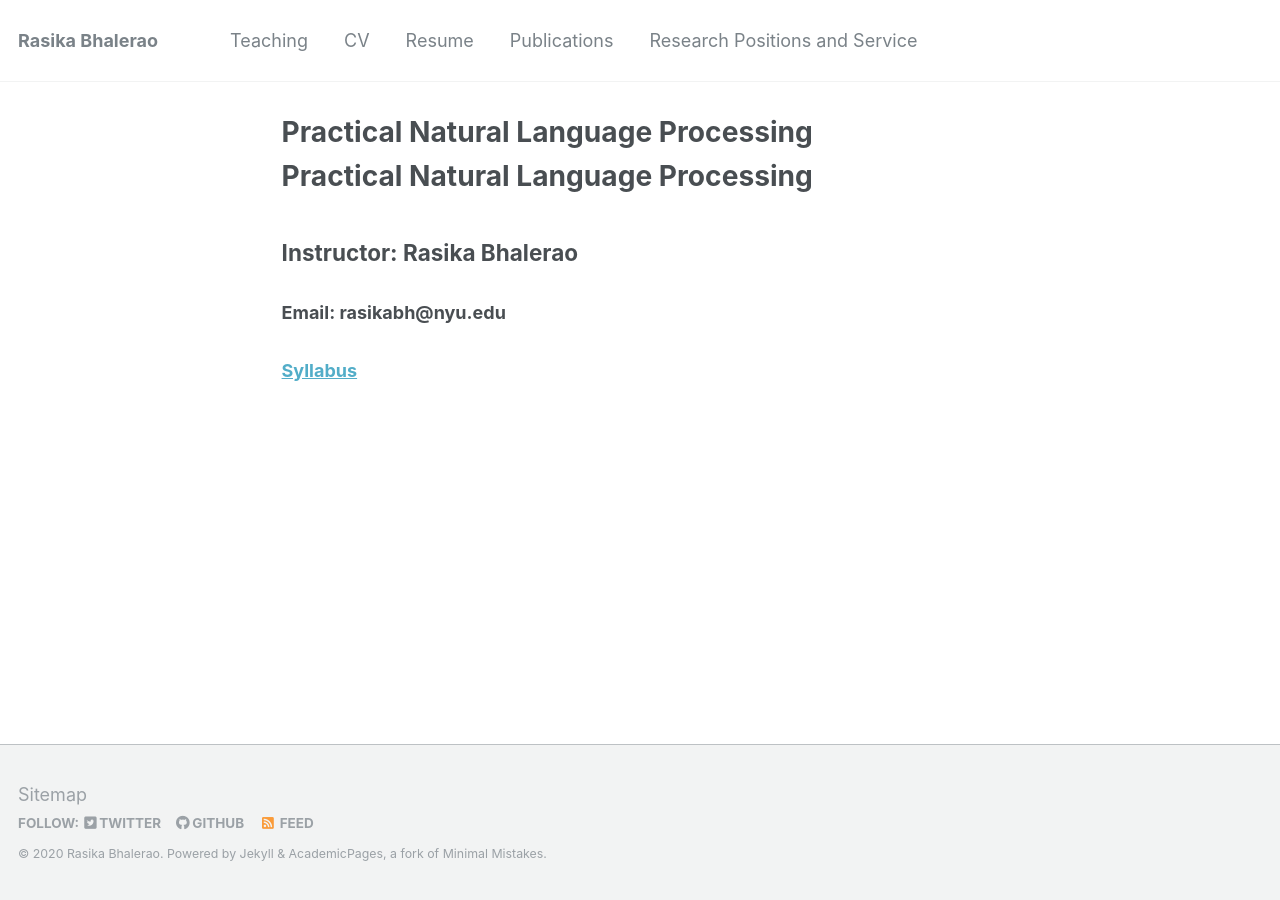
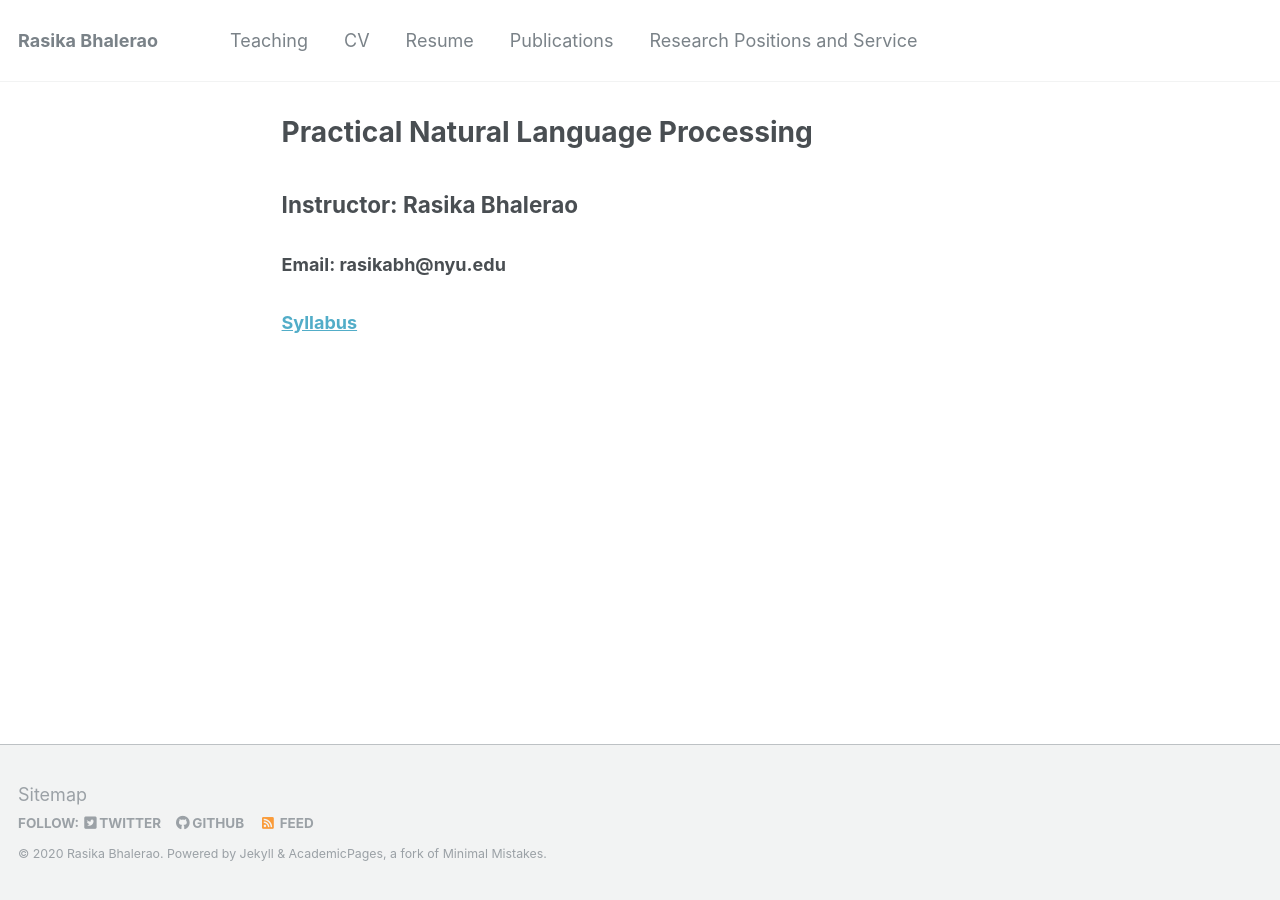
Before and after one commit to rasikabh/rasikabh.github.io, a Jekyll site: the page built from _pages/nlp2020.md, in a window 1280 px wide. Built offline with Jekyll 4.4.1, drawn with Linux system fonts in a browser that asks for light colours.

Commit message:
Update nlp2020.md

```diff
--- a/_pages/nlp2020.md
+++ b/_pages/nlp2020.md
@@ -8,7 +8,6 @@ author_profile: false
 
 {% include base_path %}
 
-# Practical Natural Language Processing
 ## Instructor: Rasika Bhalerao
 ### Email: rasikabh@nyu.edu
 ### [Syllabus](https://docs.google.com/document/d/1MgE4dTGZZWS-YueF_zvxGNrm3boEuJn9TYfjK83nZ8w/edit?usp=sharing)
```
